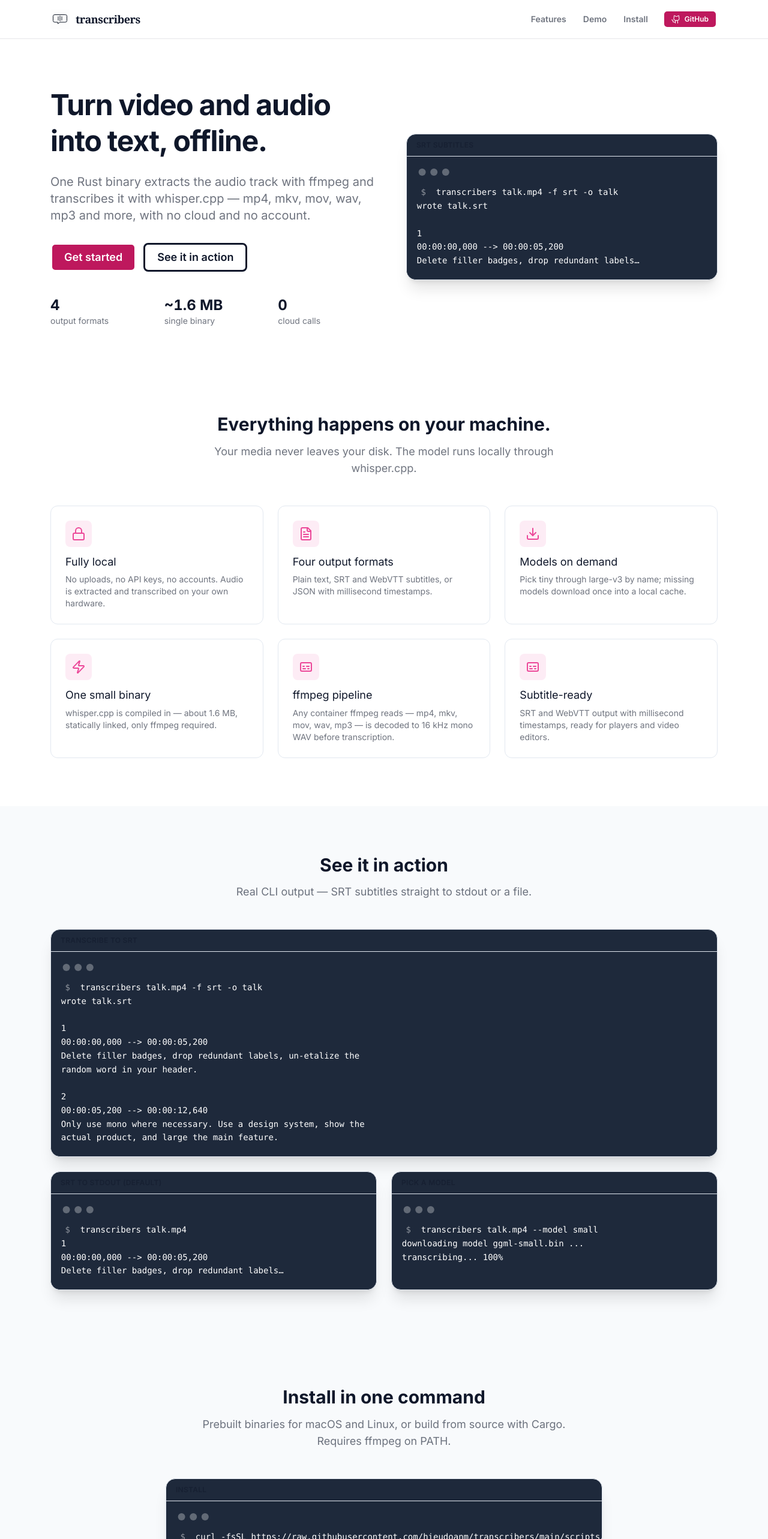
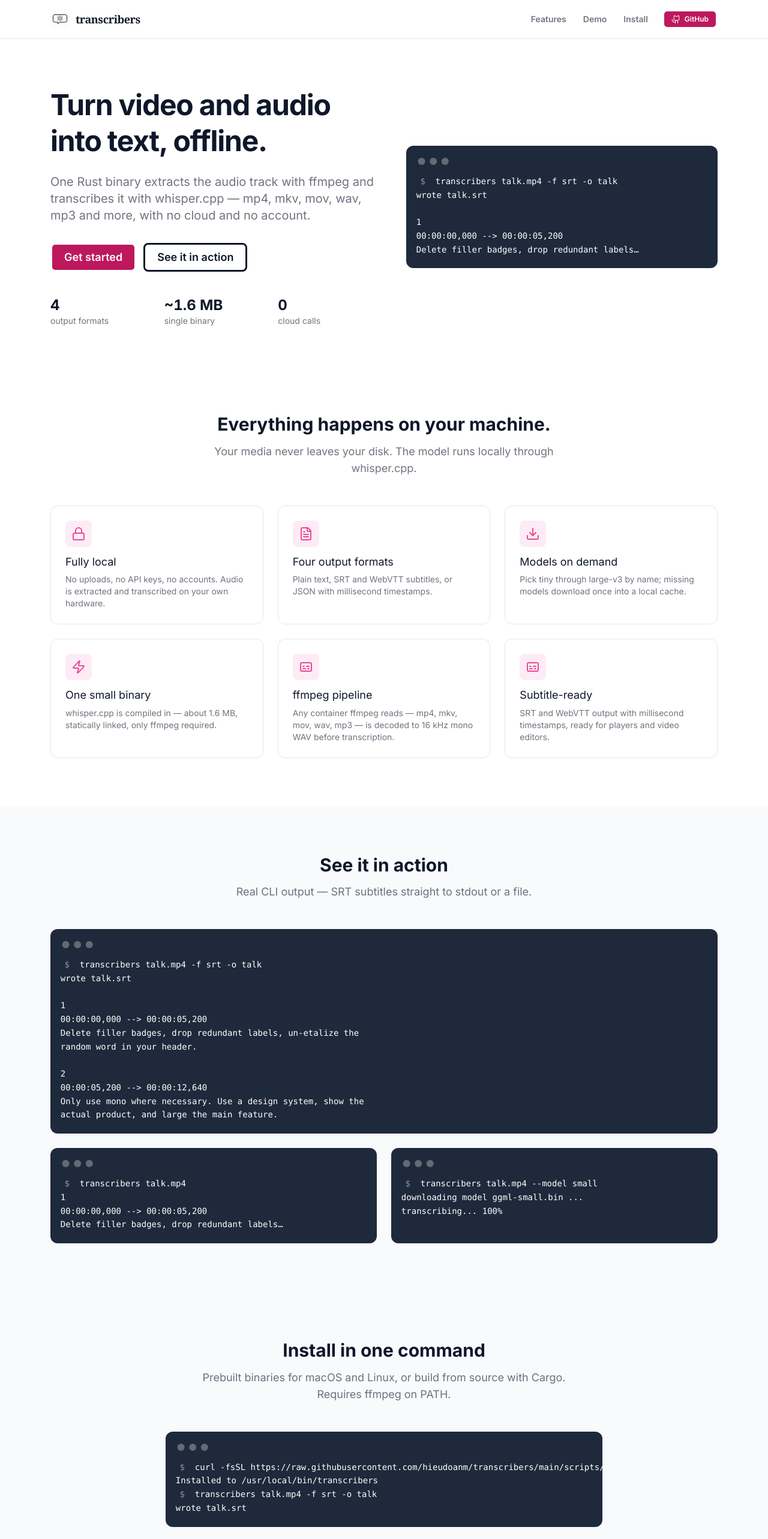
Before and after one commit to hieudoanm/transcribers, a Next.js app in the folder packages/landing/: page / in a window 1280 px wide. Shown: the top 2566 px of the page at 60% size. Built offline with nearby package versions, Linux system fonts and the light colour scheme.

Commit message:
refactor(landing): rename term to terminal and drop caption prop

```diff
--- a/packages/landing/src/app/page.tsx
+++ b/packages/landing/src/app/page.tsx
@@ -121,7 +121,7 @@ const HomePage: NextPage = () => (
         { value: '~1.6 MB', label: 'single binary' },
         { value: '0', label: 'cloud calls' },
       ]}>
-      <Terminal caption="SRT subtitles" lines={HERO_LINES} />
+      <Terminal lines={HERO_LINES} />
     </Hero>
 
     <Features
@@ -140,7 +140,6 @@ const HomePage: NextPage = () => (
           {DEMO_TERMINALS.map((t) => (
             <Terminal
               key={t.caption}
-              caption={t.caption}
               lines={t.lines}
               className={t.wide ? 'lg:col-span-2' : ''}
             />
@@ -155,7 +154,7 @@ const HomePage: NextPage = () => (
           title="Install in one command"
           description="Prebuilt binaries for macOS and Linux, or build from source with Cargo. Requires ffmpeg on PATH."
         />
-        <Terminal caption="Install" lines={INSTALL_LINES} />
+        <Terminal lines={INSTALL_LINES} />
         <p className="text-base-content/60 mt-6 text-center text-sm">
           Or from source:{' '}
           <code className="bg-base-300 rounded px-1.5 py-0.5 font-mono text-xs">
--- a/packages/landing/src/components/molecules/Terminal.tsx
+++ b/packages/landing/src/components/molecules/Terminal.tsx
@@ -1,18 +1,12 @@
 import type { FC } from 'react';
 
 interface TerminalProps {
-  caption: string;
   lines: string[];
   className?: string;
 }
 
-const Terminal: FC<TerminalProps> = ({ caption, lines, className = '' }) => (
-  <figure
-    className={`border-base-300 bg-neutral text-neutral-content m-0 overflow-hidden rounded-2xl border shadow-xl ${className}`}>
-    <figcaption className="border-base-300 text-base-content/50 border-b px-4 py-2.5 text-xs font-semibold tracking-wide uppercase">
-      {caption}
-    </figcaption>
-    <div className="mockup-code rounded-none">
+const Terminal: FC<TerminalProps> = ({ lines, className = '' }) => (
+  <div className={`mockup-code ${className}`}>
     {lines.map((line, i) =>
       line.startsWith('$ ') ? (
         <pre key={i} data-prefix="$">
@@ -25,7 +19,6 @@ const Terminal: FC<TerminalProps> = ({ caption, lines, className = '' }) => (
       )
     )}
   </div>
-  </figure>
 );
 
 Terminal.displayName = 'Terminal';
```
Lines whose indentation alone changed are shown as unchanged.
